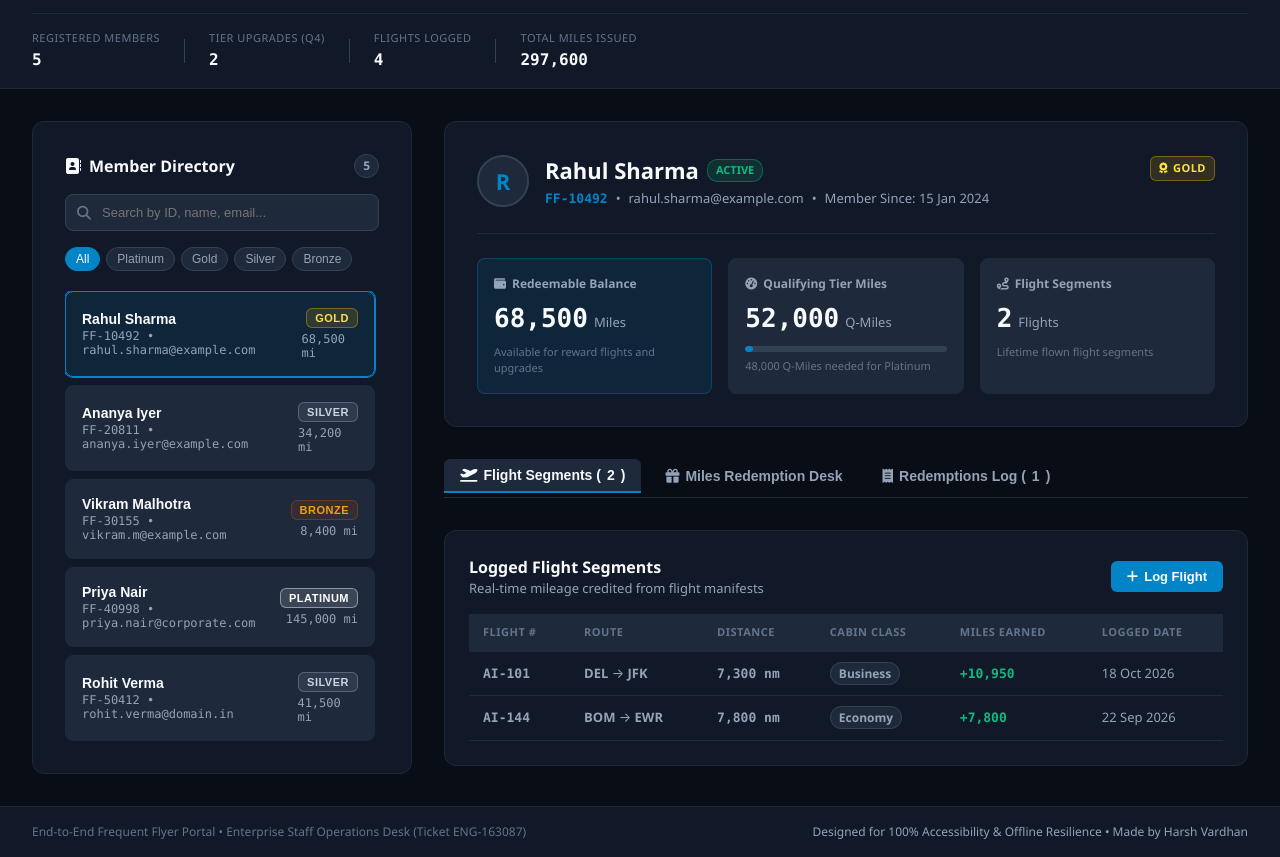
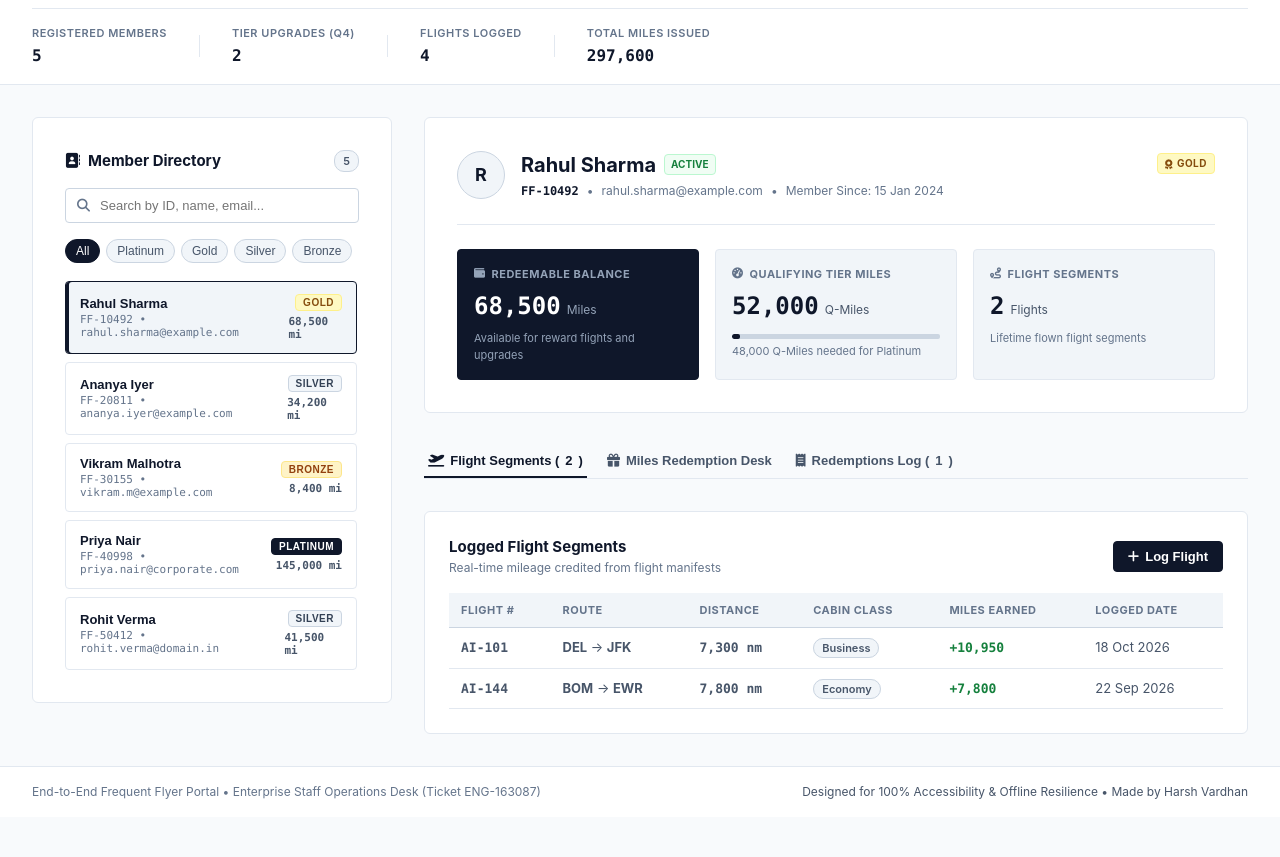
Before and after one commit to harsh-vardhan-tech/end-to-end-frequent-flyer-portal, a website built with Vite: page index.html in a window 1280 px wide. Shown: the part 69-926 px from the top of the page. After the commit the page ends 886 px from the top, so only its background shows below. Built offline with nearby package versions, Linux system fonts and the light colour scheme.

Commit message:
style: apply clean professional corporate monochrome design system

```diff
--- a/styles.css
+++ b/styles.css
@@ -1,39 +1,33 @@
 :root {
-  --bg-canvas: #090d16;
-  --bg-surface: #111827;
-  --bg-surface-elevated: #1e293b;
-  --bg-surface-highlight: #334155;
+  --bg-canvas: #f8fafc;
+  --bg-surface: #ffffff;
+  --bg-surface-elevated: #f1f5f9;
+  --bg-surface-highlight: #e2e8f0;
 
-  --border-subtle: #1e293b;
-  --border-medium: #334155;
-  --border-strong: #475569;
+  --border-subtle: #e2e8f0;
+  --border-medium: #cbd5e1;
+  --border-strong: #94a3b8;
 
-  --text-primary: #f8fafc;
-  --text-secondary: #94a3b8;
+  --text-primary: #0f172a;
+  --text-secondary: #475569;
   --text-muted: #64748b;
-  --text-inverse: #090d16;
+  --text-inverse: #ffffff;
 
-  --brand-primary: #0284c7;
-  --brand-primary-hover: #0369a1;
-  --brand-subtle: rgba(2, 132, 199, 0.12);
-  --brand-border: rgba(2, 132, 199, 0.35);
+  --brand-primary: #0f172a;
+  --brand-primary-hover: #1e293b;
+  --brand-subtle: #f1f5f9;
+  --brand-border: #cbd5e1;
 
-  --status-success: #10b981;
-  --status-warning: #f59e0b;
-  --status-danger: #ef4444;
-  --status-info: #0284c7;
+  --status-success: #15803d;
+  --status-warning: #b45309;
+  --status-danger: #b91c1c;
 
-  --tier-bronze: #b45309;
-  --tier-silver: #94a3b8;
-  --tier-gold: #eab308;
-  --tier-platinum: #e2e8f0;
-
-  --font-sans: 'Segoe UI', -apple-system, BlinkMacSystemFont, Roboto, sans-serif;
+  --font-sans: -apple-system, BlinkMacSystemFont, "Segoe UI", Roboto, Helvetica, Arial, sans-serif;
   --font-mono: 'Consolas', 'Courier New', monospace;
 
-  --radius-sm: 6px;
-  --radius-md: 8px;
-  --radius-lg: 12px;
+  --radius-sm: 4px;
+  --radius-md: 6px;
+  --radius-lg: 8px;
 
   --spacing-xs: 4px;
   --spacing-sm: 8px;
@@ -125,28 +119,27 @@ body {
 }
 
 .brand-badge {
-  width: 44px;
-  height: 44px;
-  background: var(--brand-subtle);
-  border: 1px solid var(--brand-border);
-  color: var(--brand-primary);
+  width: 40px;
+  height: 40px;
+  background: var(--brand-primary);
+  color: #ffffff;
   display: flex;
   align-items: center;
   justify-content: center;
   border-radius: var(--radius-md);
-  font-size: 20px;
+  font-size: 18px;
 }
 
 .brand-title {
-  font-size: 20px;
+  font-size: 18px;
   font-weight: 700;
   color: var(--text-primary);
-  letter-spacing: -0.5px;
+  letter-spacing: -0.3px;
 }
 
 .brand-subtitle {
-  font-size: 13px;
-  color: var(--text-secondary);
+  font-size: 12px;
+  color: var(--text-muted);
 }
 
 .header-controls {
@@ -159,11 +152,11 @@ body {
   display: flex;
   align-items: center;
   gap: var(--spacing-sm);
-  background: var(--bg-surface-elevated);
+  background: var(--bg-surface);
   border: 1px solid var(--border-medium);
-  padding: 6px 12px;
+  padding: 5px 10px;
   border-radius: var(--radius-sm);
-  font-size: 13px;
+  font-size: 12px;
 }
 
 .status-indicator {
@@ -175,17 +168,14 @@ body {
 
 .status-indicator.online {
   background: var(--status-success);
-  box-shadow: 0 0 8px rgba(16, 185, 129, 0.6);
 }
 
 .status-indicator.slow {
   background: var(--status-warning);
-  box-shadow: 0 0 8px rgba(245, 158, 11, 0.6);
 }
 
 .status-indicator.offline {
   background: var(--status-danger);
-  box-shadow: 0 0 8px rgba(239, 68, 68, 0.6);
 }
 
 .status-label {
@@ -195,8 +185,8 @@ body {
 }
 
 .btn-network-toggle {
-  background: transparent;
-  border: 1px solid var(--border-strong);
+  background: var(--bg-surface-elevated);
+  border: 1px solid var(--border-medium);
   color: var(--text-secondary);
   padding: 3px 8px;
   border-radius: var(--radius-sm);
@@ -216,7 +206,7 @@ body {
   margin: var(--spacing-md) auto 0;
   display: flex;
   align-items: center;
-  gap: var(--spacing-lg);
+  gap: var(--spacing-xl);
   padding-top: var(--spacing-md);
   border-top: 1px solid var(--border-subtle);
   overflow-x: auto;
@@ -233,6 +223,7 @@ body {
   text-transform: uppercase;
   letter-spacing: 0.5px;
   color: var(--text-muted);
+  font-weight: 600;
 }
 
 .metric-val {
@@ -244,8 +235,8 @@ body {
 
 .metric-divider {
   width: 1px;
-  height: 24px;
-  background: var(--border-medium);
+  height: 22px;
+  background: var(--border-subtle);
 }
 
 .portal-main {
@@ -258,7 +249,7 @@ body {
 
 .portal-grid {
   display: grid;
-  grid-template-columns: 380px 1fr;
+  grid-template-columns: 360px 1fr;
   gap: var(--spacing-xl);
   align-items: start;
 }
@@ -266,7 +257,7 @@ body {
 .panel-card {
   background: var(--bg-surface);
   border: 1px solid var(--border-subtle);
-  border-radius: var(--radius-lg);
+  border-radius: var(--radius-md);
   padding: var(--spacing-xl);
 }
 
@@ -278,8 +269,8 @@ body {
 }
 
 .panel-title {
-  font-size: 16px;
-  font-weight: 600;
+  font-size: 15px;
+  font-weight: 700;
   color: var(--text-primary);
   display: flex;
   align-items: center;
@@ -290,10 +281,10 @@ body {
   background: var(--bg-surface-elevated);
   border: 1px solid var(--border-medium);
   color: var(--text-secondary);
-  font-size: 12px;
+  font-size: 11px;
   font-weight: 600;
   padding: 2px 8px;
-  border-radius: 12px;
+  border-radius: 10px;
 }
 
 .search-box {
@@ -310,18 +301,18 @@ body {
   position: absolute;
   left: 12px;
   color: var(--text-muted);
-  font-size: 14px;
+  font-size: 13px;
   pointer-events: none;
 }
 
 .search-field {
   width: 100%;
-  background: var(--bg-surface-elevated);
+  background: #ffffff;
   border: 1px solid var(--border-medium);
   color: var(--text-primary);
   font-size: 13px;
-  padding: 10px 36px;
-  border-radius: var(--radius-md);
+  padding: 9px 34px;
+  border-radius: var(--radius-sm);
   outline: none;
   transition: border-color 0.15s ease;
 }
@@ -350,7 +341,7 @@ body {
   gap: 6px;
   margin-bottom: var(--spacing-md);
   overflow-x: auto;
-  padding-bottom: 4px;
+  padding-bottom: 2px;
 }
 
 .tier-pill {
@@ -359,20 +350,21 @@ body {
   color: var(--text-secondary);
   padding: 4px 10px;
   font-size: 12px;
-  border-radius: 14px;
+  border-radius: 12px;
   cursor: pointer;
   white-space: nowrap;
+  font-weight: 500;
   transition: all 0.15s ease;
 }
 
 .tier-pill:hover {
   color: var(--text-primary);
-  border-color: var(--border-strong);
+  border-color: var(--text-primary);
 }
 
 .tier-pill.active {
   background: var(--brand-primary);
-  color: #fff;
+  color: #ffffff;
   border-color: var(--brand-primary);
 }
 
@@ -389,8 +381,8 @@ body {
 }
 
 .spin-circle {
-  width: 28px;
-  height: 28px;
+  width: 26px;
+  height: 26px;
   border: 3px solid var(--border-medium);
   border-top-color: var(--brand-primary);
   border-radius: 50%;
@@ -405,17 +397,17 @@ body {
   display: flex;
   flex-direction: column;
   gap: var(--spacing-sm);
-  max-height: 560px;
+  max-height: 540px;
   overflow-y: auto;
-  padding-right: 4px;
+  padding-right: 2px;
 }
 
 .member-item-btn {
   width: 100%;
-  background: var(--bg-surface-elevated);
+  background: var(--bg-surface);
   border: 1px solid var(--border-subtle);
-  border-radius: var(--radius-md);
-  padding: var(--spacing-md);
+  border-radius: var(--radius-sm);
+  padding: 12px 14px;
   text-align: left;
   cursor: pointer;
   transition: all 0.15s ease;
@@ -427,13 +419,13 @@ body {
 
 .member-item-btn:hover {
   border-color: var(--border-strong);
-  background: var(--bg-surface-highlight);
+  background: var(--bg-surface-elevated);
 }
 
 .member-item-btn.selected {
   border-color: var(--brand-primary);
-  background: var(--brand-subtle);
-  box-shadow: 0 0 0 1px var(--brand-primary);
+  background: var(--bg-surface-elevated);
+  box-shadow: inset 3px 0 0 var(--brand-primary);
 }
 
 .member-card-meta {
@@ -443,14 +435,14 @@ body {
 }
 
 .member-item-name {
-  font-size: 14px;
-  font-weight: 600;
+  font-size: 13px;
+  font-weight: 700;
   color: var(--text-primary);
 }
 
 .member-item-sub {
-  font-size: 12px;
-  color: var(--text-secondary);
+  font-size: 11px;
+  color: var(--text-muted);
   font-family: var(--font-mono);
 }
 
@@ -464,77 +456,80 @@ body {
 .tier-badge {
   display: inline-flex;
   align-items: center;
-  gap: 5px;
-  font-size: 11px;
+  gap: 4px;
+  font-size: 10px;
   font-weight: 700;
   text-transform: uppercase;
   letter-spacing: 0.5px;
-  padding: 3px 8px;
+  padding: 2px 7px;
   border-radius: var(--radius-sm);
 }
 
 .tier-bronze {
-  background: rgba(180, 83, 9, 0.15);
-  color: #f59e0b;
-  border: 1px solid rgba(180, 83, 9, 0.4);
+  background: #fef3c7;
+  color: #92400e;
+  border: 1px solid #fde68a;
 }
 
 .tier-silver {
-  background: rgba(148, 163, 184, 0.15);
-  color: #cbd5e1;
-  border: 1px solid rgba(148, 163, 184, 0.4);
+  background: #f1f5f9;
+  color: #334155;
+  border: 1px solid #cbd5e1;
 }
 
 .tier-gold {
-  background: rgba(234, 179, 8, 0.15);
-  color: #fde047;
-  border: 1px solid rgba(234, 179, 8, 0.4);
+  background: #fef9c3;
+  color: #854d0e;
+  border: 1px solid #fef08a;
 }
 
 .tier-platinum {
-  background: rgba(226, 232, 240, 0.15);
+  background: #0f172a;
   color: #ffffff;
-  border: 1px solid rgba(226, 232, 240, 0.5);
+  border: 1px solid #0f172a;
 }
 
 .miles-pill {
-  font-size: 12px;
+  font-size: 11px;
   color: var(--text-secondary);
   font-family: var(--font-mono);
+  font-weight: 600;
 }
 
 .empty-state-card {
   padding: var(--spacing-xl) var(--spacing-md);
   text-align: center;
-  border: 2px dashed var(--border-medium);
-  border-radius: var(--radius-lg);
+  border: 1px dashed var(--border-medium);
+  border-radius: var(--radius-md);
   display: flex;
   flex-direction: column;
   align-items: center;
   gap: var(--spacing-sm);
+  background: var(--bg-surface-elevated);
 }
 
 .empty-state-icon {
-  font-size: 36px;
+  font-size: 32px;
   color: var(--text-muted);
-  margin-bottom: var(--spacing-xs);
 }
 
 .empty-state-card h2,
 .empty-state-card h3,
 .empty-state-card h4 {
   color: var(--text-primary);
+  font-size: 15px;
 }
 
 .empty-state-card p {
   font-size: 13px;
   color: var(--text-secondary);
-  max-width: 440px;
+  max-width: 400px;
 }
 
 .splash-empty {
   min-height: 480px;
   justify-content: center;
+  background: var(--bg-surface);
 }
 
 .member-detail-container {
@@ -546,7 +541,7 @@ body {
 .member-summary-card {
   background: var(--bg-surface);
   border: 1px solid var(--border-subtle);
-  border-radius: var(--radius-lg);
+  border-radius: var(--radius-md);
   padding: var(--spacing-xl);
 }
 
@@ -567,17 +562,17 @@ body {
 }
 
 .avatar-tier-wrap {
-  width: 52px;
-  height: 52px;
+  width: 48px;
+  height: 48px;
   border-radius: 50%;
   background: var(--bg-surface-elevated);
-  border: 2px solid var(--border-medium);
+  border: 1px solid var(--border-medium);
   display: flex;
   align-items: center;
   justify-content: center;
-  font-size: 22px;
+  font-size: 18px;
   font-weight: 700;
-  color: var(--brand-primary);
+  color: var(--text-primary);
 }
 
 .name-status-row {
@@ -587,39 +582,39 @@ body {
 }
 
 .member-headline {
-  font-size: 22px;
+  font-size: 20px;
   font-weight: 700;
   color: var(--text-primary);
 }
 
 .status-pill {
-  font-size: 11px;
-  font-weight: 600;
-  padding: 2px 8px;
-  border-radius: 10px;
+  font-size: 10px;
+  font-weight: 700;
+  padding: 2px 6px;
+  border-radius: var(--radius-sm);
   text-transform: uppercase;
 }
 
 .active-pill {
-  background: rgba(16, 185, 129, 0.15);
+  background: #f0fdf4;
   color: var(--status-success);
-  border: 1px solid rgba(16, 185, 129, 0.4);
+  border: 1px solid #bbf7d0;
 }
 
 .sub-identity-row {
   display: flex;
   align-items: center;
   gap: var(--spacing-sm);
-  font-size: 13px;
-  color: var(--text-secondary);
+  font-size: 12px;
+  color: var(--text-muted);
   margin-top: 2px;
   flex-wrap: wrap;
 }
 
 .mono-id {
   font-family: var(--font-mono);
-  font-weight: 600;
-  color: var(--brand-primary);
+  font-weight: 700;
+  color: var(--text-primary);
 }
 
 .miles-kpi-grid {
@@ -632,22 +627,34 @@ body {
 .kpi-box {
   background: var(--bg-surface-elevated);
   border: 1px solid var(--border-subtle);
-  border-radius: var(--radius-md);
+  border-radius: var(--radius-sm);
   padding: var(--spacing-md);
   display: flex;
   flex-direction: column;
-  gap: 6px;
+  gap: 4px;
 }
 
 .primary-kpi {
-  border-color: var(--brand-border);
-  background: var(--brand-subtle);
+  background: #0f172a;
+  border-color: #0f172a;
+}
+
+.primary-kpi .kpi-title,
+.primary-kpi .kpi-unit,
+.primary-kpi .kpi-helper {
+  color: #94a3b8;
+}
+
+.primary-kpi .kpi-number {
+  color: #ffffff;
 }
 
 .kpi-title {
-  font-size: 12px;
-  font-weight: 600;
-  color: var(--text-secondary);
+  font-size: 11px;
+  font-weight: 700;
+  text-transform: uppercase;
+  letter-spacing: 0.5px;
+  color: var(--text-muted);
   display: flex;
   align-items: center;
   gap: 6px;
@@ -657,33 +664,34 @@ body {
   display: flex;
   align-items: baseline;
   gap: 6px;
+  margin: 2px 0;
 }
 
 .kpi-number {
-  font-size: 26px;
+  font-size: 24px;
   font-weight: 800;
   font-family: var(--font-mono);
   color: var(--text-primary);
 }
 
 .kpi-unit {
-  font-size: 13px;
+  font-size: 12px;
   color: var(--text-secondary);
 }
 
 .progress-bar-wrap {
   width: 100%;
-  height: 6px;
-  background: var(--bg-surface-highlight);
-  border-radius: 3px;
+  height: 5px;
+  background: var(--border-medium);
+  border-radius: 2px;
   overflow: hidden;
-  margin-top: 2px;
+  margin-top: 4px;
 }
 
 .progress-fill {
   height: 100%;
   background: var(--brand-primary);
-  border-radius: 3px;
+  border-radius: 2px;
   transition: width 0.3s ease;
 }
 
@@ -694,37 +702,32 @@ body {
 
 .portal-tabs {
   display: flex;
-  gap: var(--spacing-sm);
+  gap: var(--spacing-md);
   border-bottom: 1px solid var(--border-subtle);
-  padding-bottom: var(--spacing-xs);
 }
 
 .tab-btn {
   background: transparent;
   border: none;
   color: var(--text-secondary);
-  font-size: 14px;
+  font-size: 13px;
   font-weight: 600;
-  padding: var(--spacing-sm) var(--spacing-md);
-  border-radius: var(--radius-sm);
+  padding: var(--spacing-sm) var(--spacing-xs);
   cursor: pointer;
   display: flex;
   align-items: center;
   gap: 6px;
+  border-bottom: 2px solid transparent;
   transition: all 0.15s ease;
 }
 
 .tab-btn:hover {
   color: var(--text-primary);
-  background: var(--bg-surface-elevated);
 }
 
 .tab-btn.active {
-  color: var(--text-primary);
-  background: var(--bg-surface-elevated);
-  border-bottom: 2px solid var(--brand-primary);
-  border-bottom-left-radius: 0;
-  border-bottom-right-radius: 0;
+  color: var(--brand-primary);
+  border-bottom-color: var(--brand-primary);
 }
 
 .inner-panel {
@@ -741,27 +744,27 @@ body {
 }
 
 .section-title {
-  font-size: 16px;
+  font-size: 15px;
   font-weight: 700;
   color: var(--text-primary);
 }
 
 .section-subtitle {
-  font-size: 13px;
-  color: var(--text-secondary);
+  font-size: 12px;
+  color: var(--text-muted);
 }
 
 .current-spend-pill {
   background: var(--bg-surface-elevated);
   border: 1px solid var(--border-medium);
-  padding: 6px 12px;
+  padding: 5px 10px;
   border-radius: var(--radius-sm);
-  font-size: 13px;
+  font-size: 12px;
   color: var(--text-secondary);
 }
 
 .current-spend-pill strong {
-  color: var(--brand-primary);
+  color: var(--text-primary);
   font-family: var(--font-mono);
 }
 
@@ -780,22 +783,22 @@ body {
 .data-table th {
   background: var(--bg-surface-elevated);
   color: var(--text-muted);
-  font-weight: 600;
+  font-weight: 700;
   text-transform: uppercase;
   font-size: 11px;
   letter-spacing: 0.5px;
-  padding: 10px 14px;
-  border-bottom: 1px solid var(--border-subtle);
+  padding: 9px 12px;
+  border-bottom: 1px solid var(--border-medium);
 }
 
 .data-table td {
-  padding: 12px 14px;
+  padding: 10px 12px;
   border-bottom: 1px solid var(--border-subtle);
   color: var(--text-secondary);
 }
 
 .data-table tr:hover td {
-  background: var(--bg-surface-highlight);
+  background: var(--bg-surface-elevated);
   color: var(--text-primary);
 }
 
@@ -823,9 +826,9 @@ body {
 }
 
 .reward-card {
-  background: var(--bg-surface-elevated);
-  border: 1px solid var(--border-subtle);
-  border-radius: var(--radius-md);
+  background: #ffffff;
+  border: 1px solid var(--border-medium);
+  border-radius: var(--radius-sm);
   padding: var(--spacing-md);
   display: flex;
   flex-direction: column;
@@ -835,7 +838,7 @@ body {
 }
 
 .reward-card:hover {
-  border-color: var(--border-strong);
+  border-color: var(--brand-primary);
 }
 
 .reward-header {
@@ -854,8 +857,8 @@ body {
 }
 
 .reward-name {
-  font-size: 15px;
-  font-weight: 600;
+  font-size: 14px;
+  font-weight: 700;
   color: var(--text-primary);
   margin-top: 2px;
 }
@@ -863,7 +866,7 @@ body {
 .reward-desc {
   font-size: 12px;
   color: var(--text-secondary);
-  margin-top: 4px;
+  margin-top: 3px;
 }
 
 .reward-footer {
@@ -875,7 +878,7 @@ body {
 }
 
 .reward-cost {
-  font-size: 18px;
+  font-size: 16px;
   font-weight: 700;
   font-family: var(--font-mono);
   color: var(--text-primary);
@@ -889,10 +892,10 @@ body {
 
 .btn-primary {
   background: var(--brand-primary);
-  color: #fff;
-  border: none;
+  color: #ffffff;
+  border: 1px solid var(--brand-primary);
   border-radius: var(--radius-sm);
-  padding: 8px 16px;
+  padding: 7px 14px;
   font-size: 13px;
   font-weight: 600;
   cursor: pointer;
@@ -912,11 +915,11 @@ body {
 }
 
 .btn-secondary {
-  background: var(--bg-surface-elevated);
+  background: #ffffff;
   color: var(--text-secondary);
   border: 1px solid var(--border-medium);
   border-radius: var(--radius-sm);
-  padding: 8px 14px;
+  padding: 7px 12px;
   font-size: 13px;
   font-weight: 600;
   cursor: pointer;
@@ -928,16 +931,16 @@ body {
 
 .btn-secondary:hover {
   color: var(--text-primary);
-  border-color: var(--border-strong);
+  border-color: var(--brand-primary);
 }
 
 .btn-redeem {
-  background: var(--brand-subtle);
-  border: 1px solid var(--brand-border);
+  background: #ffffff;
+  border: 1px solid var(--brand-primary);
   color: var(--brand-primary);
   font-weight: 600;
   font-size: 12px;
-  padding: 6px 14px;
+  padding: 5px 12px;
   border-radius: var(--radius-sm);
   cursor: pointer;
   transition: all 0.15s ease;
@@ -945,33 +948,34 @@ body {
 
 .btn-redeem:hover:not(:disabled) {
   background: var(--brand-primary);
-  color: #fff;
+  color: #ffffff;
 }
 
 .btn-redeem:disabled {
   opacity: 0.4;
   cursor: not-allowed;
+  border-color: var(--border-medium);
+  color: var(--text-muted);
 }
 
 .modal-backdrop {
   position: fixed;
   inset: 0;
-  background: rgba(0, 0, 0, 0.75);
+  background: rgba(15, 23, 42, 0.6);
   display: flex;
   align-items: center;
   justify-content: center;
   padding: var(--spacing-md);
   z-index: 1000;
-  backdrop-filter: blur(4px);
 }
 
 .modal-card {
-  background: var(--bg-surface);
+  background: #ffffff;
   border: 1px solid var(--border-medium);
-  border-radius: var(--radius-lg);
+  border-radius: var(--radius-sm);
   width: 100%;
-  max-width: 520px;
-  box-shadow: 0 20px 25px -5px rgba(0, 0, 0, 0.5);
+  max-width: 500px;
+  box-shadow: 0 10px 15px -3px rgba(0, 0, 0, 0.2);
   display: flex;
   flex-direction: column;
 }
@@ -980,12 +984,12 @@ body {
   display: flex;
   justify-content: space-between;
   align-items: center;
-  padding: var(--spacing-lg);
+  padding: var(--spacing-md) var(--spacing-lg);
   border-bottom: 1px solid var(--border-subtle);
 }
 
 .modal-title {
-  font-size: 16px;
+  font-size: 15px;
   font-weight: 700;
   color: var(--text-primary);
   display: flex;
@@ -996,7 +1000,7 @@ body {
 .btn-close-modal {
   background: transparent;
   border: none;
-  color: var(--text-secondary);
+  color: var(--text-muted);
   font-size: 22px;
   cursor: pointer;
   line-height: 1;
@@ -1016,7 +1020,7 @@ body {
 .form-group {
   display: flex;
   flex-direction: column;
-  gap: 4px;
+  gap: 3px;
 }
 
 .form-group label {
@@ -1030,12 +1034,12 @@ body {
 }
 
 .form-control {
-  background: var(--bg-surface-elevated);
+  background: #ffffff;
   border: 1px solid var(--border-medium);
   border-radius: var(--radius-sm);
   color: var(--text-primary);
   font-size: 13px;
-  padding: 8px 12px;
+  padding: 8px 10px;
   font-family: inherit;
   outline: none;
   transition: border-color 0.15s ease;
@@ -1047,7 +1051,6 @@ body {
 
 .form-control.is-invalid {
   border-color: var(--status-danger) !important;
-  box-shadow: 0 0 0 1px var(--status-danger);
 }
 
 .field-error {
@@ -1067,21 +1070,21 @@ body {
 }
 
 .miles-calc-preview {
-  background: var(--brand-subtle);
-  border: 1px solid var(--brand-border);
-  padding: 10px 14px;
+  background: var(--bg-surface-elevated);
+  border: 1px solid var(--border-medium);
+  padding: 9px 12px;
   border-radius: var(--radius-sm);
   display: flex;
   justify-content: space-between;
   align-items: center;
-  font-size: 13px;
+  font-size: 12px;
   color: var(--text-secondary);
 }
 
 .miles-calc-preview strong {
-  font-size: 16px;
+  font-size: 14px;
   font-family: var(--font-mono);
-  color: var(--brand-primary);
+  color: var(--text-primary);
 }
 
 .modal-footer {
@@ -1096,35 +1099,29 @@ body {
   position: fixed;
   bottom: 24px;
   right: 24px;
-  background: var(--bg-surface-elevated);
-  border: 1px solid var(--border-strong);
-  color: var(--text-primary);
-  padding: 12px 18px;
-  border-radius: var(--radius-md);
-  box-shadow: 0 10px 15px -3px rgba(0, 0, 0, 0.4);
+  background: #0f172a;
+  border: 1px solid #334155;
+  color: #ffffff;
+  padding: 10px 16px;
+  border-radius: var(--radius-sm);
+  box-shadow: 0 4px 6px -1px rgba(0, 0, 0, 0.2);
   display: flex;
   align-items: center;
-  gap: 10px;
-  font-size: 13px;
+  gap: 8px;
+  font-size: 12px;
   z-index: 2000;
-  animation: slideUp 0.2s ease;
 }
 
 .toast-box.toast-success i {
-  color: var(--status-success);
+  color: #4ade80;
 }
 
 .toast-box.toast-error i {
-  color: var(--status-danger);
+  color: #f87171;
 }
 
 .toast-box.toast-warning i {
-  color: var(--status-warning);
-}
-
-@keyframes slideUp {
-  from { transform: translateY(12px); opacity: 0; }
-  to { transform: translateY(0); opacity: 1; }
+  color: #fbbf24;
 }
 
 .portal-footer {
```
